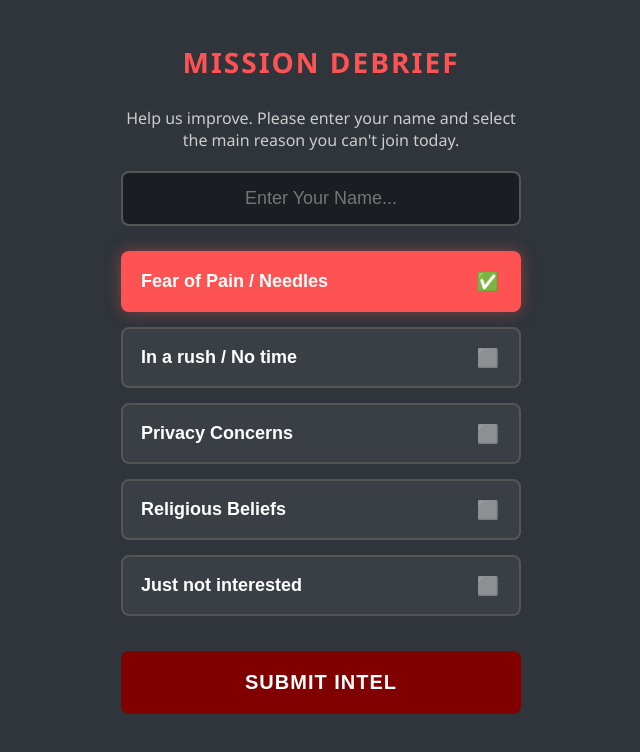
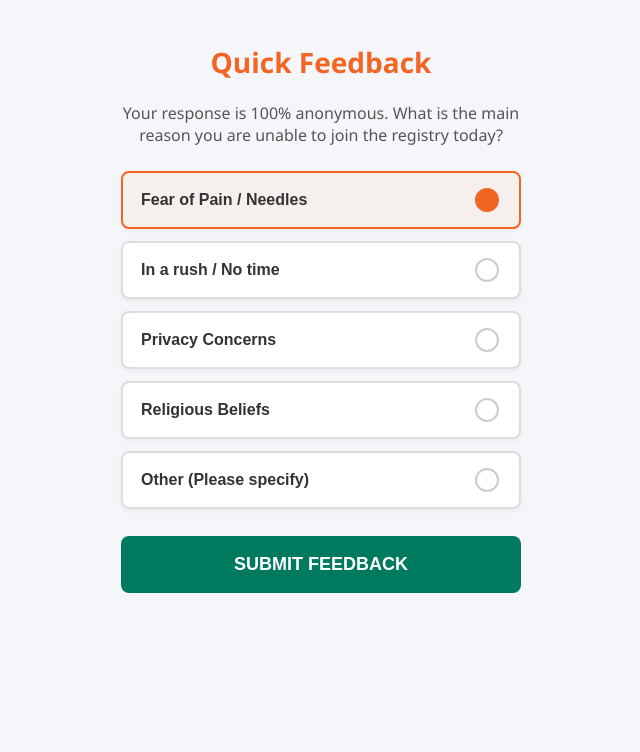
Before and after one commit to UltimateCouchPotato/Survey, a plain HTML site: page index.html in a window 1280 px wide. Both pictures are taken after a click on the button "Fear of Pain / Needles". Shown: the whole page, without its empty margins (319-959 px from the left). Drawn offline with Linux system fonts and the light colour scheme.

Commit message:
Update index.html

```diff
--- a/index.html
+++ b/index.html
@@ -2,12 +2,12 @@
 <html>
 <head>
 <meta name="viewport" content="width=device-width, initial-scale=1">
-<title>Mission Debrief</title>
+<title>Gift of Life Feedback</title>
 <style>
   body {
-    background-color: #2F353B; /* Tactical Grey */
+    background-color: #F4F6F9; /* Clean Light Grey */
     font-family: 'Segoe UI', Tahoma, Geneva, Verdana, sans-serif;
-    color: white;
+    color: #333;
     padding: 20px;
     margin: 0;
     text-align: center;
@@ -18,17 +18,15 @@
   }
 
   h2 {
-    color: #FF5252; /* Bright Red */
-    text-transform: uppercase;
+    color: #F26522; /* Gift of Life Orange */
     font-size: 28px;
-    margin-bottom: 10px;
-    letter-spacing: 2px;
+    margin-bottom: 5px;
   }
 
   p {
-    color: #ccc;
+    color: #555;
     font-size: 16px;
-    margin-bottom: 20px;
+    margin-bottom: 25px;
     max-width: 400px;
   }
 
@@ -37,104 +35,105 @@
     max-width: 400px;
   }
 
-  /* NAME INPUT FIELD */
-  .name-input {
-    width: 100%;
-    padding: 15px;
-    margin-bottom: 25px;
-    background-color: #1a1d21;
-    border: 2px solid #555;
-    color: white;
-    font-size: 18px;
-    border-radius: 8px;
-    box-sizing: border-box; /* Ensures padding doesn't break width */
-    text-align: center;
-  }
-
-  .name-input:focus {
-    outline: none;
-    border-color: #FF5252;
-    box-shadow: 0 0 10px rgba(255, 82, 82, 0.3);
-  }
-
   /* THE BIG BUTTONS */
   .option-btn {
     display: block;
     width: 100%;
     padding: 18px;
-    margin-bottom: 15px;
-    background-color: rgba(255, 255, 255, 0.05);
-    border: 2px solid #555;
-    color: white;
-    font-size: 18px;
+    margin-bottom: 12px;
+    background-color: white;
+    border: 2px solid #ddd;
+    color: #333;
+    font-size: 16px;
     font-weight: 600;
     cursor: pointer;
     border-radius: 8px;
     transition: 0.2s;
     text-align: left;
     position: relative;
+    box-shadow: 0 2px 4px rgba(0,0,0,0.05);
   }
 
-  /* Icon/Checkmark area */
   .option-btn::after {
-    content: '⬜';
+    content: '';
     position: absolute;
     right: 20px;
-    filter: grayscale(100%);
-    opacity: 0.5;
+    top: 50%;
+    transform: translateY(-50%);
+    width: 20px;
+    height: 20px;
+    border: 2px solid #ccc;
+    border-radius: 50%;
   }
 
   /* Active State (When clicked) */
   .option-btn.active {
-    background-color: #FF5252;
-    border-color: #FF5252;
-    color: white;
-    box-shadow: 0 0 15px rgba(255, 82, 82, 0.4);
+    border-color: #F26522;
+    background-color: rgba(242, 101, 34, 0.05);
   }
 
   .option-btn.active::after {
-    content: '✅';
-    filter: none;
-    opacity: 1;
+    background-color: #F26522;
+    border-color: #F26522;
+  }
+
+  /* HIDDEN OTHER TEXT BOX */
+  .other-input {
+    display: none;
+    width: 100%;
+    padding: 15px;
+    margin-bottom: 15px;
+    background-color: white;
+    border: 2px solid #F26522;
+    color: #333;
+    font-size: 16px;
+    border-radius: 8px;
+    box-sizing: border-box;
+    text-align: left;
+  }
+
+  .other-input:focus {
+    outline: none;
+    box-shadow: 0 0 8px rgba(242, 101, 34, 0.3);
+  }
+
+  .other-input.visible {
+    display: block;
   }
 
   /* SUBMIT BUTTON */
   .submit-btn {
-    background-color: #800000;
+    background-color: #007A5E; /* GoL Secondary Green */
     color: white;
     border: none;
-    padding: 20px;
+    padding: 18px;
     width: 100%;
-    font-size: 20px;
-    font-weight: 800;
-    text-transform: uppercase;
-    margin-top: 20px;
+    font-size: 18px;
+    font-weight: bold;
+    margin-top: 15px;
     border-radius: 8px;
     cursor: pointer;
-    letter-spacing: 1px;
     transition: 0.3s;
   }
 
   .submit-btn:hover {
-    background-color: #FF5252;
+    background-color: #005F49;
   }
 </style>
 </head>
 <body>
 
-  <h2>Mission Debrief</h2>
-  <p>Help us improve. Please enter your name and select the main reason you can't join today.</p>
+  <h2>Quick Feedback</h2>
+  <p>Your response is 100% anonymous. What is the main reason you are unable to join the registry today?</p>
 
   <form action="https://api.sheetmonkey.io/form/65yGAAULi5tW8bTSG89wq7" method="POST">
 
     <input type="hidden" name="x-url" value="https://www.giftoflife.org" />
     <input type="hidden" name="Timestamp" value="x-sheetmonkey-current-date-time" />
 
-    <input type="text" name="Student Name" class="name-input" placeholder="Enter Your Name..." required>
-
     <input type="hidden" id="barrierInput" name="Main Barrier" required>
 
-    <button type="button" class="option-btn" onclick="selectOption('Pain/Needles', this)">
+    <button type="button" class="option-btn" onclick="selectOption('Fear of Pain / Needles', this)">
       Fear of Pain / Needles
     </button>
 
@@ -150,11 +149,13 @@
       Religious Beliefs
     </button>
 
-    <button type="button" class="option-btn" onclick="selectOption('Not Interested', this)">
-      Just not interested
+    <button type="button" class="option-btn" onclick="selectOption('Other', this)">
+      Other (Please specify)
     </button>
 
-    <button type="submit" class="submit-btn">SUBMIT INTEL</button>
+    <input type="text" id="otherText" name="Other Reason" class="other-input" placeholder="Type your reason here...">
+
+    <button type="submit" class="submit-btn">SUBMIT FEEDBACK</button>
   </form>
 
   <script>
@@ -170,6 +171,17 @@
 
       // 3. Highlight the clicked button
       btnElement.classList.add('active');
+
+      // 4. Handle the "Other" text box logic
+      var otherBox = document.getElementById('otherText');
+      if(value === 'Other') {
+        otherBox.classList.add('visible');
+        otherBox.required = true; // Makes sure they don't leave it blank
+      } else {
+        otherBox.classList.remove('visible');
+        otherBox.required = false;
+        otherBox.value = ""; // Clears it out if they change their mind
+      }
     }
   </script>
 
```
